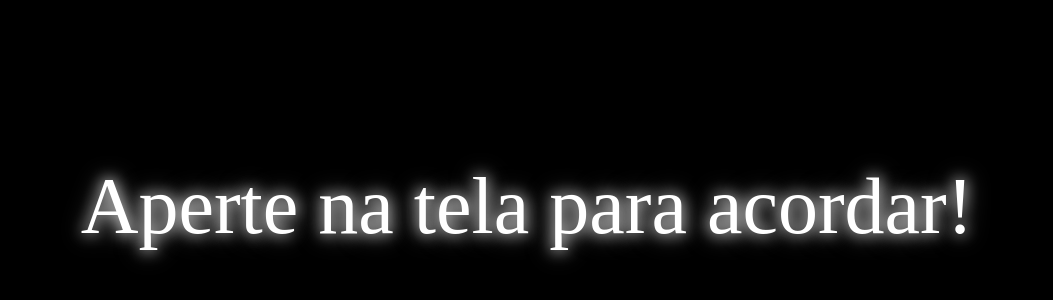
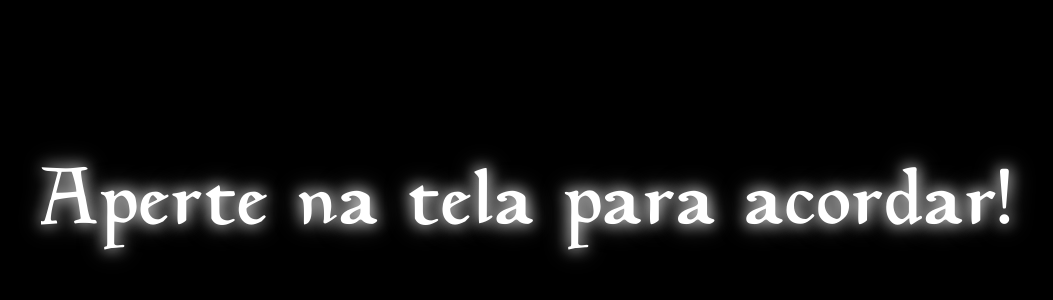
Before and after one commit to caioluchetti/SCOM_Project, a React (Create React App) app: page / in a window 1280 px wide. Shown: the part 194-494 px from the top of the page, without its empty margins (113-1166 px from the left). Built offline with nearby package versions, Linux system fonts and the light colour scheme.

Commit message:
Feat: Delay

```diff
--- a/src/pages/styles.css
+++ b/src/pages/styles.css
@@ -385,7 +385,7 @@
   flex-direction: column;
   flex: 1;
   opacity: 100%;
-  transition: all 3s 0.5s ease-in;
+  transition: all 3s 1s ease-in;
   }
 
 .MainContainer {
@@ -440,6 +440,7 @@
 
 .glow {
     font-size: 80px;
+    font-family: 'Skyrim';
     color: #fff;
     text-align: center;
     -webkit-animation: glow 1s ease-in-out infinite alternate;
@@ -449,6 +450,7 @@
   }
   .glow2 {
     font-size: 30px;
+    font-family: 'Skyrim';
     color: #fff;
     text-align: center;
     -webkit-animation: glow 1s ease-in-out infinite alternate;
```
